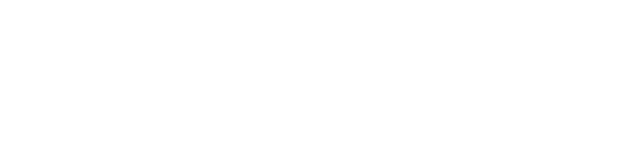
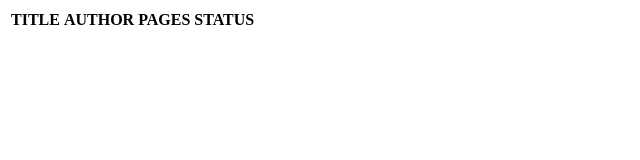
Before and after one commit to saikatdb/Library, a plain HTML site: page index.html in a window 1280 px wide. Shown: the whole page, without its empty margins (0-640 px from the left). Drawn offline with Linux system fonts and the light colour scheme.

Commit message:
Add table elements

```diff
--- a/index.html
+++ b/index.html
@@ -2,9 +2,23 @@
 <html lang="en">
 <head>
     <meta charset="UTF-8">
+    <script src="script.js" defer></script>
     <title>Document</title>
 </head>
 <body>
+    <table>
+        <tHead>
+            <tr>
+                <th>TITLE</th>
+                <th>AUTHOR</th>
+                <th>PAGES</th>
+                <th>STATUS</th>
+                <th>&nbsp;</th>
+            </tr>
+        </tHead>
+        <tbody>
 
+        </tbody>
+    </table>
 </body>
 </html>
```
